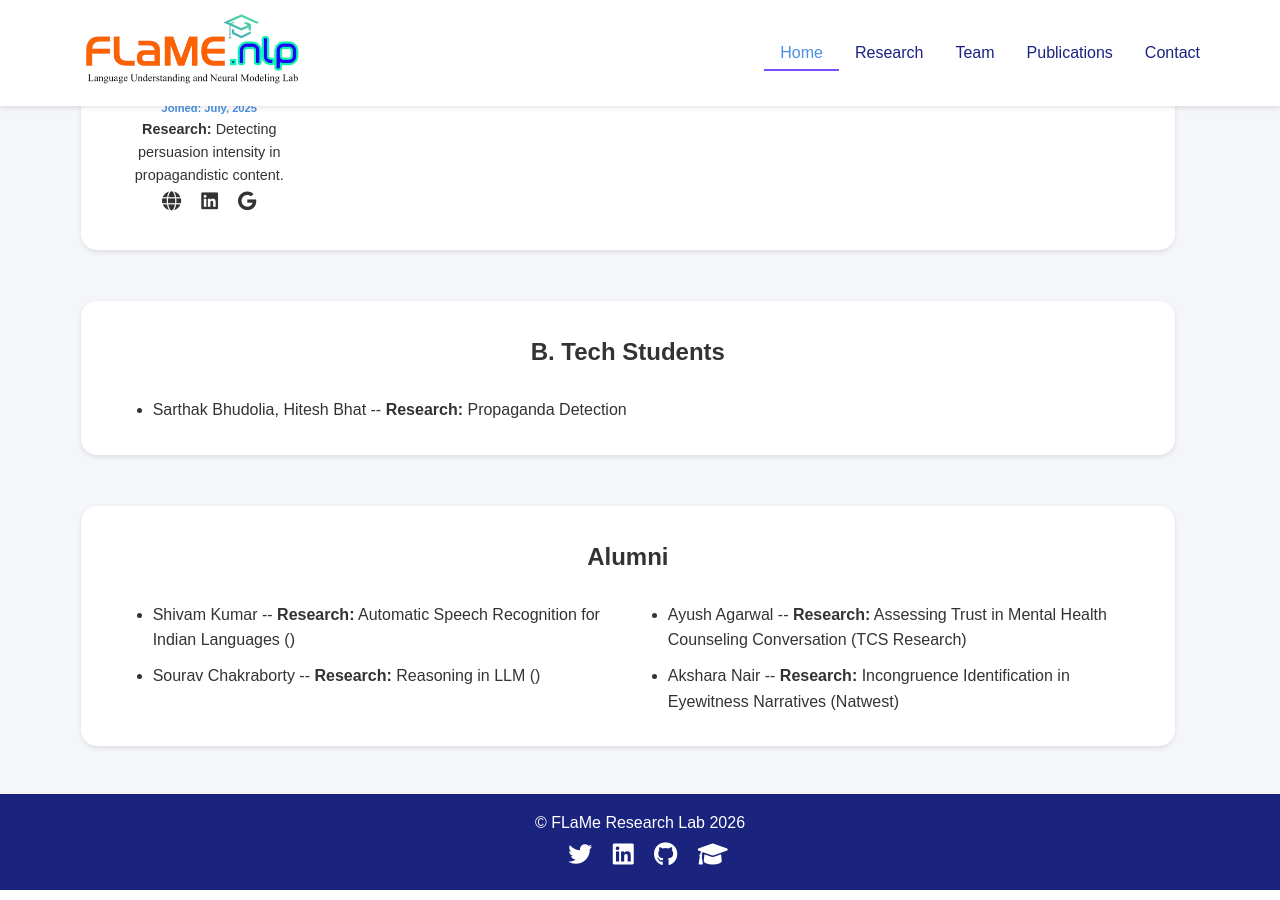
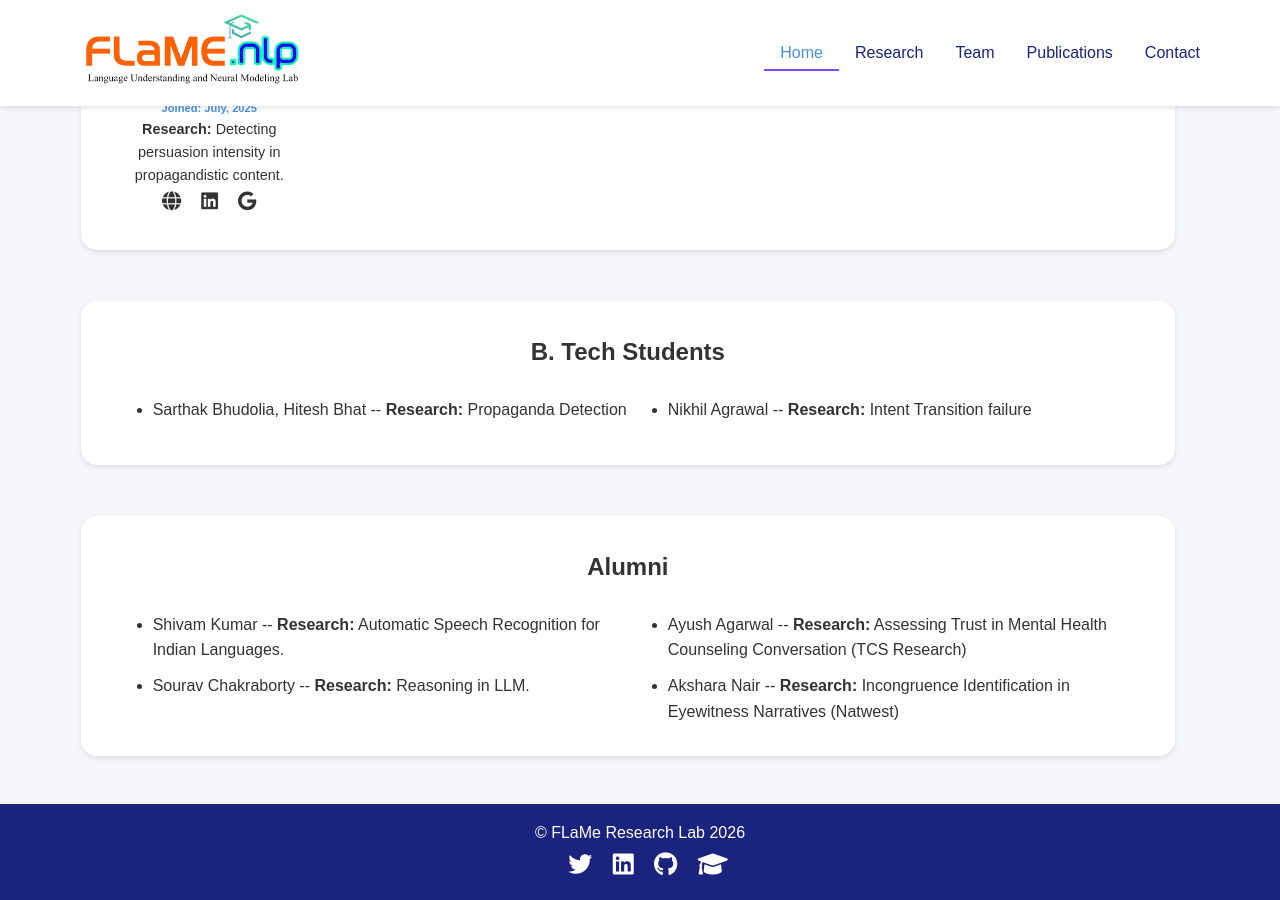
Before and after one commit to flamenlp/flamenlp.github.io, a Jekyll site: the page built from team.html, in a window 1280 px wide and 900 px high, scrolled down 1677 px. Built offline with Jekyll 4.4.1, drawn with Linux system fonts in a browser that asks for light colours; grey boxes are pictures that could not be loaded.

Commit message:
Update team members and research focus details
Added Nikhil Agrawal to team members and updated research focus descriptions.

```diff
--- a/_data/team_members.yml
+++ b/_data/team_members.yml
@@ -180,9 +180,9 @@
   category: "btech"
   research_focus: "Propaganda Detection"
 
-# - name: "Arjit Singh Arora"
-#   category: "btech"
-#   research_focus: "Narrative Summarization"
+- name: "Nikhil Agrawal"
+  category: "btech"
+  research_focus: "Intent Transition failure"
 
 # - name: "Sanmay Sood, Siddharth Rajput"
 #   category: "btech"
@@ -220,11 +220,11 @@
 
 - name: "Shivam Kumar"
   category: "alumni"
-  research_focus: "Automatic Speech Recognition for Indian Languages ()"
+  research_focus: "Automatic Speech Recognition for Indian Languages."
 
 - name: "Sourav Chakraborty"
   category: "alumni"
-  research_focus: "Reasoning in LLM ()"
+  research_focus: "Reasoning in LLM."
 
 - name: "Ayush Agarwal"
   category: "alumni"
```
